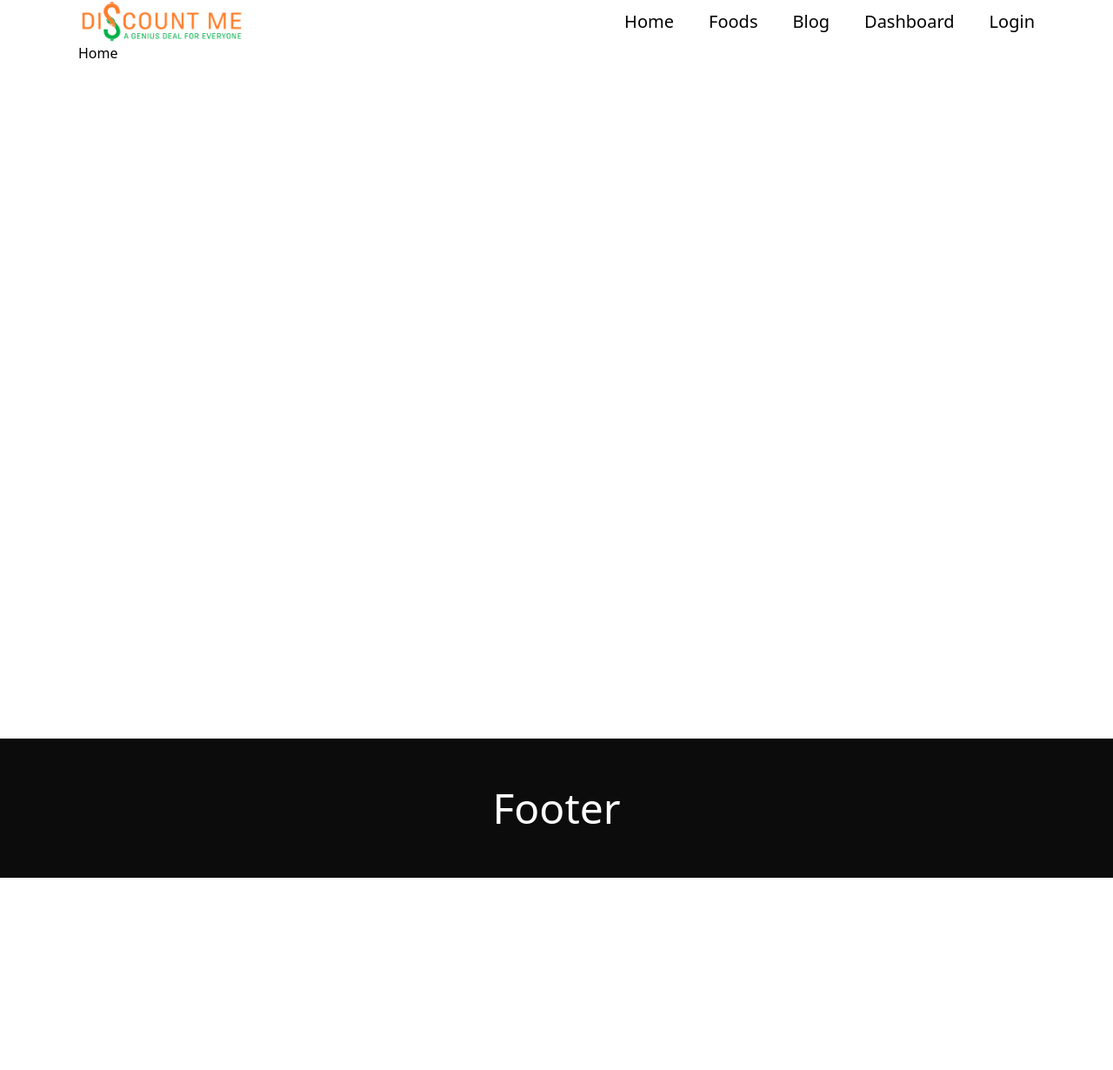
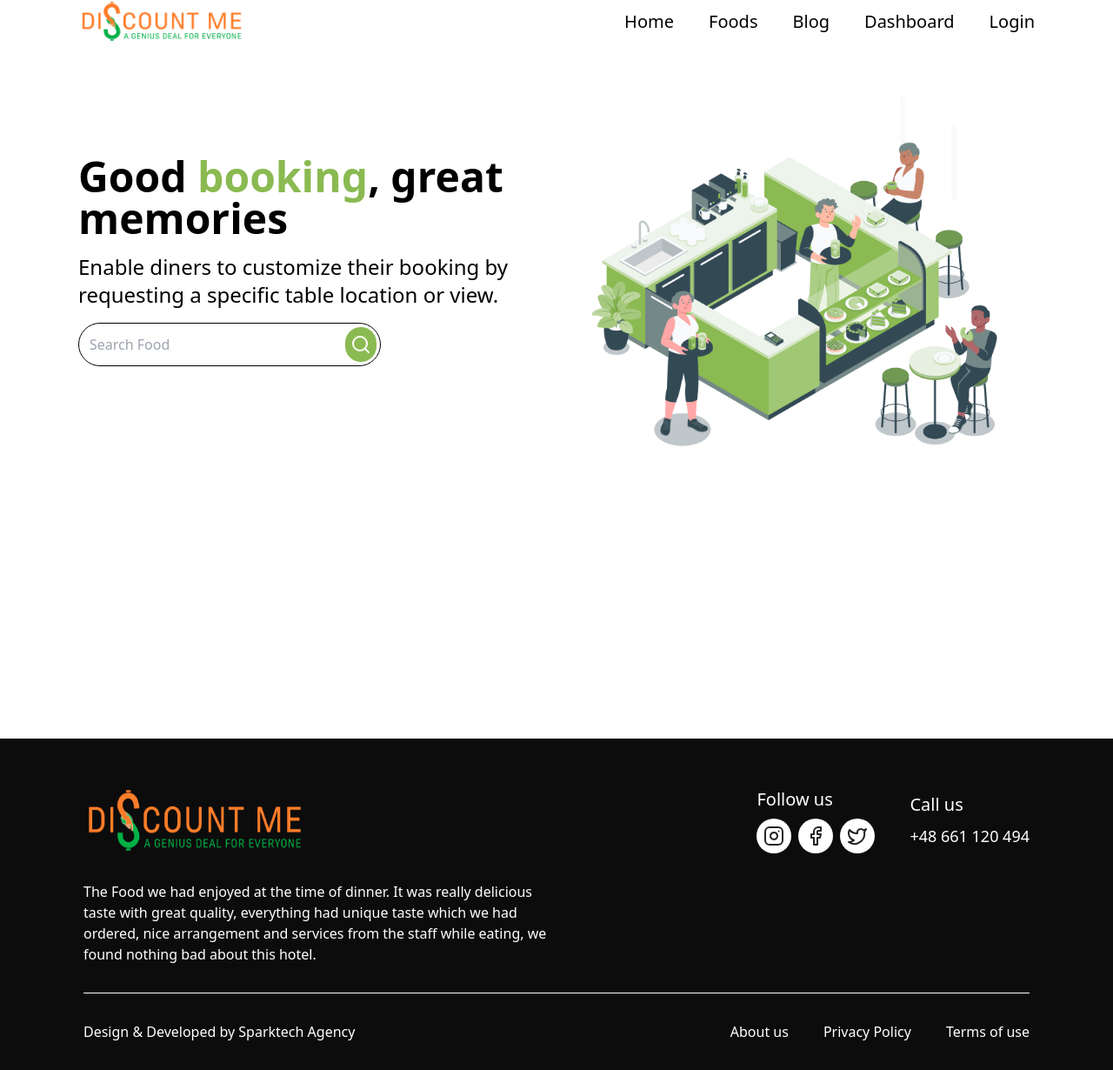
Before and after one commit to Mahamudurkhan10/resturent-booking, a React (Vite) app: page / in a window 1280 px wide. Shown: the whole page at 87% size. Before the commit the page ends 1009 px from the top, so only its background shows below. Built offline with nearby package versions, Linux system fonts and the light colour scheme.

Commit message:
:sparkles: home page hero section design done

```diff
--- /dev/null
+++ b/src/components/ui/Home/HeroSection.jsx
@@ -0,0 +1,21 @@
+import React from 'react'
+import image from "../../../assets/banner.png"
+import { Search } from 'lucide-react'
+
+export default function HeroSection() {
+  return (
+    <div className='grid grid-cols-2 gap-14 items-center'>
+        <div className='space-y-4'>
+            <h2 className='text-5xl font-semibold'>Good <span className='text-primary'>booking</span>, great <br /> memories</h2>
+            <p className='text-2xl'>Enable diners to customize their booking by requesting a specific table location or view.</p>
+            <div className='border flex items-center w-2/3 p-1 rounded-full'>
+                <input type="text" className='outline-none px-2 w-full py-1 bg-transparent' name="" id="" placeholder='Search Food' />
+                <button className='bg-primary text-white w-10 h-10 flex items-center justify-center rounded-full'><Search /></button>
+            </div>
+        </div>
+        <div>
+            <img className='w-[96%]' src={image} alt="" />
+        </div>
+    </div>
+  )
+}
--- a/src/layouts/main/Footer.jsx
+++ b/src/layouts/main/Footer.jsx
@@ -1,9 +1,70 @@
 import React from 'react'
+import logo from "../../assets/footer-logo.png"
+import { Facebook, Instagram, Twitter } from 'lucide-react'
+import { Link } from 'react-router-dom'
 
 export default function Footer() {
+  const socialItems = [
+    {
+      path: "",
+      icon: <Instagram />
+    },
+    {
+      path: "",
+      icon: <Facebook />
+    },
+    {
+      path: "",
+      icon: <Twitter />
+    },
+  ]
   return (
-    <div className='bg-base text-white py-14 text-center'>
-      <h2 className='text-5xl'>Footer</h2>
+    <div className='bg-base text-white pt-14 px-24'>
+      <div className='flex itmes-center justify-between'>
+        <img className='w-64' src={logo} alt="" />
+        <div className='flex items-center gap-10'>
+          <div>
+            <h2 className='text-xl mb-2'>Follow us</h2>
+            <div className='flex items-center gap-2'>
+              {
+                socialItems.map((item,index) =>  <a key={index} href={item.path} target='_blank' className='bg-white text-gray p-2 rounded-full hover:bg-primary duration-200 hover:text-white'>
+                {item.icon}
+              </a>)
+              }
+            </div>
+          </div>
+          <div>
+            <h2 className='text-xl mb-2'>Call us</h2>
+            <p className='text-lg'>+48 661 120 494</p>
+          </div>
+        </div>
+      </div>
+
+      <div className='my-8'>
+        <p className='w-2/4'>The Food we had enjoyed at the time of dinner. It was really delicious taste with great quality, everything had unique taste which we had ordered, nice arrangement and services from the staff while eating, we found nothing bad about this hotel.</p>
+      </div>
+
+      <div className='flex items-center justify-between border-t py-8'>
+        <div>
+          <p>Design & Developed by Sparktech Agency</p>
+        </div>
+        <div className='flex items-center gap-10'>
+          <Link to="#">About us</Link>
+          <Link to="#">Privacy Policy</Link>
+          <Link to="#">Terms of use</Link>
+        </div>
+      </div>
     </div>
   )
 }
+
+
+{/* <a href='www.instagram.com' target='_blank' className='bg-white text-gray p-2 rounded-full hover:bg-primary duration-200 hover:text-white'>
+              <Instagram />
+            </a>
+            <div className='bg-white text-gray p-2 rounded-full hover:bg-primary duration-200 hover:text-white'>
+              <Facebook />
+            </div>
+            <div className='bg-white text-gray p-2 rounded-full hover:bg-primary duration-200 hover:text-white'>
+              <Twitter />
+            </div> */}
--- a/src/layouts/main/Navbar.jsx
+++ b/src/layouts/main/Navbar.jsx
@@ -44,7 +44,7 @@ export default function Navbar() {
             {!open ? <Menu /> :<X />  }
           </div>
         </div>
-        <ul className={`lg:flex items-center bg-primary lg:bg-transparent gap-10 text-xl absolute lg:static  h-auto  ${open ? "top-0 w-full top-[60px]" : "-top-96"}`}>
+        <ul className={`lg:flex spacey-y-5 items-center bg-primary lg:bg-transparent gap-10 text-xl absolute lg:static  h-auto  ${open ? "top-0 w-full top-[60px]" : "-top-96"}`}>
           {
             menuList.map((item,index)=> <li  className={`${item.path === pathname ? "text-primary font-bold": "text-black"} text-xl hover:text-primary duration-200`}><Link to={item.path}>{item.title}</Link></li>)
           }
--- a/src/pages/main/Home.jsx
+++ b/src/pages/main/Home.jsx
@@ -1,9 +1,10 @@
 import React from 'react'
+import HeroSection from '../../components/ui/Home/HeroSection'
 
 export default function Home() {
   return (
     <div>
-      <h2>Home</h2>
+        <HeroSection />
     </div>
   )
 }
--- a/tailwind.config.js
+++ b/tailwind.config.js
@@ -11,7 +11,8 @@ export default {
         secondary: "#758888",
         base: "#0C0C0C",
         gray: "#232323"
-      }
+      },
+
     },
     container: {
       center: true,
```
